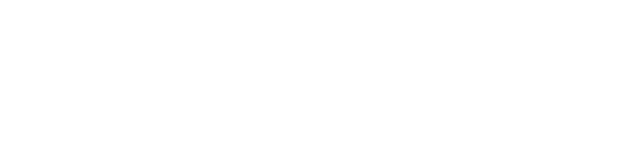
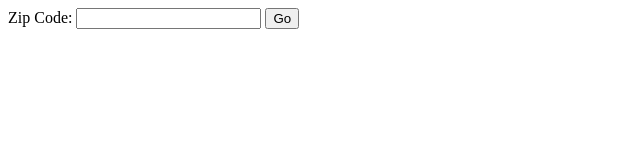
Before and after one commit to pkimbrel/test-app, a plain HTML site: page index.html in a window 1280 px wide. Shown: the whole page, without its empty margins (0-640 px from the left). Drawn offline with Linux system fonts and the light colour scheme.

Commit message:
Updated stuff and stuff

```diff
--- a/index.html
+++ b/index.html
@@ -9,7 +9,13 @@
 </head>
 <body>
 
-
+    <div class="find-agent">
+        <form action="https://www.statefarm.com/agent/results.xthml" method="GET">
+            <span class="label">Zip Code: </span>
+            <input type="text" name="zipCode" />
+            <input type="submit" value="Go" />
+        </form>
+    </div>
 
 </body>
 </html>
```
